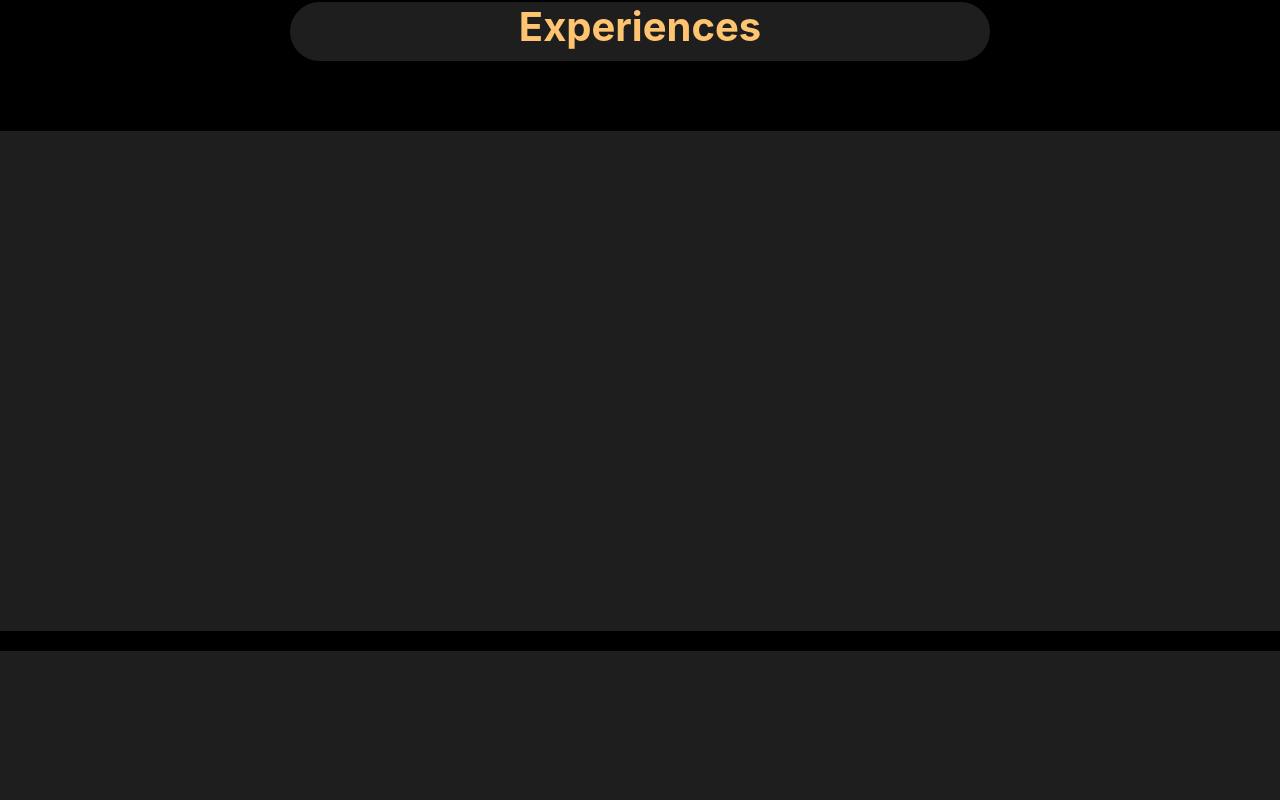
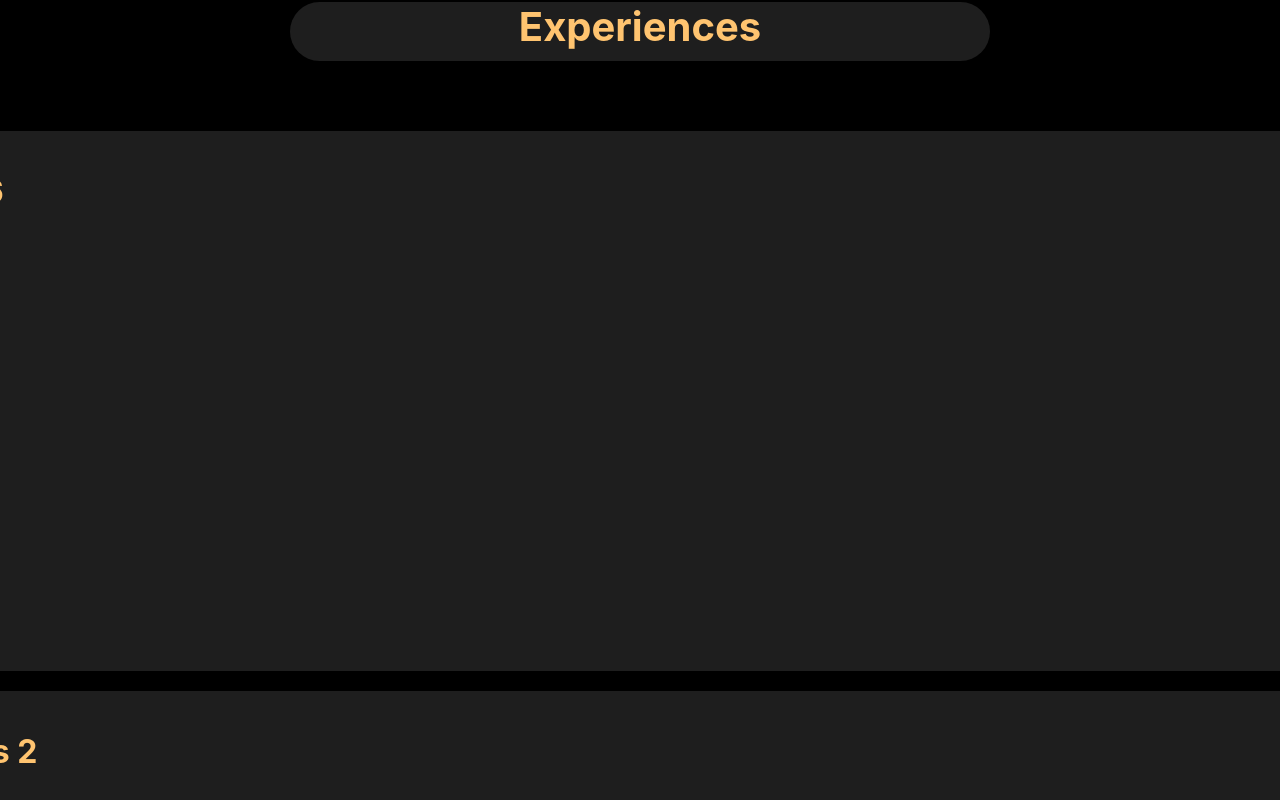
Before and after one commit to fullstakdeveloper/Personal-Website, a React (Create React App) app in the folder personalwebsite/: page / in a window 1280 px wide. Shown: the part 3800-4600 px from the top of the page. Built offline with nearby package versions, Linux system fonts and the light colour scheme; the HTML template or start-up script is replaced by a standard one.

Commit message:
I added some more stuff

```diff
--- a/personalwebsite/src/comps/exp.css
+++ b/personalwebsite/src/comps/exp.css
@@ -26,4 +26,16 @@
   border-radius: 30px;
   background-color: rgb(30, 30, 30);
   margin-bottom: 20px;
+  padding: 20px;
+  display: flex;
+  flex-direction: column;
  }
+
+ .exp .box1 h1, .box2 h1 {
+  color: rgb(255, 196, 112);
+  width: 100rm;
+ }
+
+ .exp .box1 p, .box2 p {
+  font-size: 20px;
+ }
--- a/personalwebsite/src/comps/exp.js
+++ b/personalwebsite/src/comps/exp.js
@@ -5,14 +5,16 @@ function Exp() {
     return (
         <div className = 'exp'>
             <h1 className = "title4">Experiences</h1>
+
             <div className = "box1">
-
-
+                <h1>Jamhacks 6</h1>
+                <p>yap about it</p>
             </div>
 
 
             <div className = 'box2'>
-
+                <h1>Clock Hacks 2</h1>
+                <p>Yap about it</p>
 
             </div>
         </div>
```
Also changed, not shown: personalwebsite/src/comps/project.css (line endings or trailing spaces).
